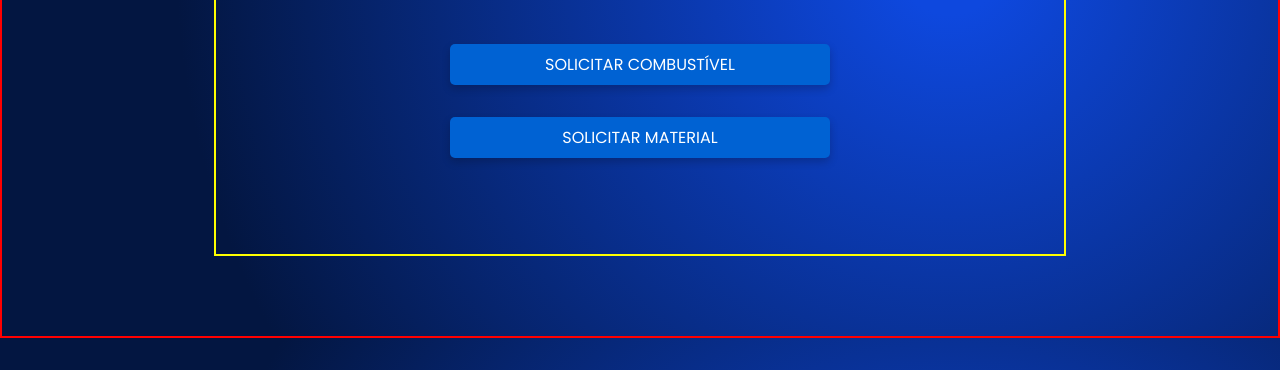
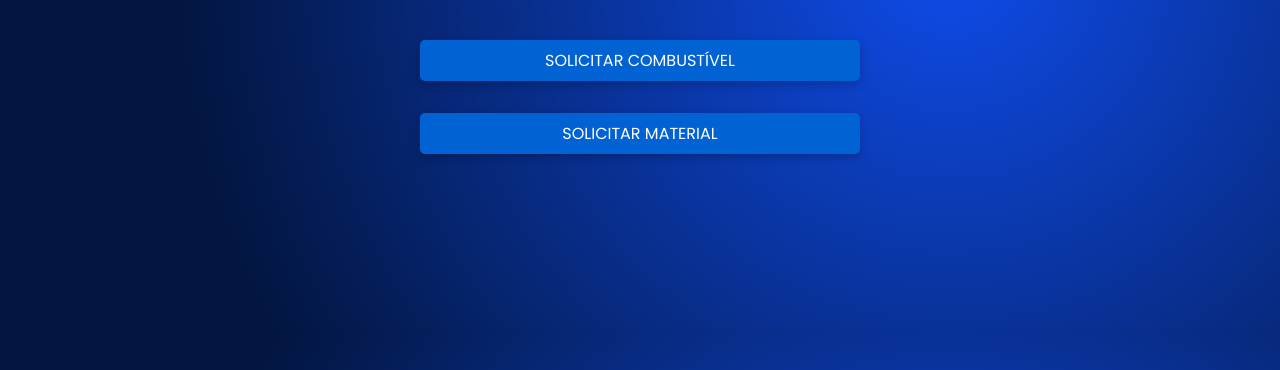
Before and after one commit to thiaaagao/estoque-jr, a plain HTML site: page menuAcesso.html in a window 1280 px wide. Shown: the part 430-800 px from the top of the page. Drawn offline with Linux system fonts and the light colour scheme.

Commit message:
fix: border px -> vw

```diff
--- a/css/style.css
+++ b/css/style.css
@@ -15,7 +15,7 @@ body {
     rgb(14, 72, 222) 5.2%,
     rgb(3, 22, 65) 75.3%
   );
-  border: 2px solid red;
+
 }
 
 h1 {
@@ -25,11 +25,11 @@ h1 {
   color: #fff;
 }
 
-.button {
+.buttonMenu {
   font-family: 'Poppins', sans-serif;
   text-align: center;
   letter-spacing: 0.0em;
-  width: 380px;
+  width: 55vh;
   height: auto;
   padding: 8px 16px 8px 16px;
   border: none;
@@ -44,7 +44,7 @@ h1 {
   text-transform: uppercase;
 }
 
-.button:hover {
+.buttonMenu:hover {
   background-color: rgb(0, 140, 255);
   box-shadow: 0px 4px 24px rgb(0, 140, 255);
 }
@@ -57,7 +57,7 @@ h1 {
   justify-content: center;
   align-items: center;
   justify-items: center;
-  border: 2px solid yellow
+
 
 }
 
--- a/menuAcesso.html
+++ b/menuAcesso.html
@@ -34,7 +34,7 @@
       </div>
       <!-- REQUISICAO GASOLINA LAYOUT -->
       <div>
-        <button class="button" disabled>
+        <button class="buttonMenu" disabled>
           <a href="./error404.html"
             >Solicitar Combustível</a
           >
@@ -42,7 +42,7 @@
       </div>
       <!-- REQUISICAO ESTOQUE LAYOUT -->
       <div>
-        <button class="button">
+        <button class="buttonMenu">
           <a href="./error404.html"
             >Solicitar Material</a
           >
```
Also changed, not shown: pages/reqGasolina.html (+2 -0 lines).
